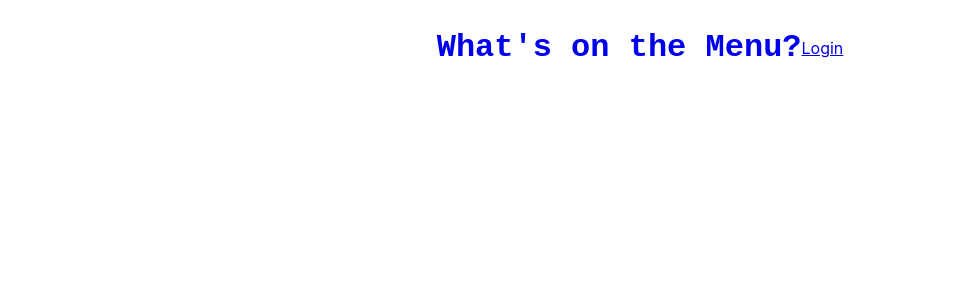
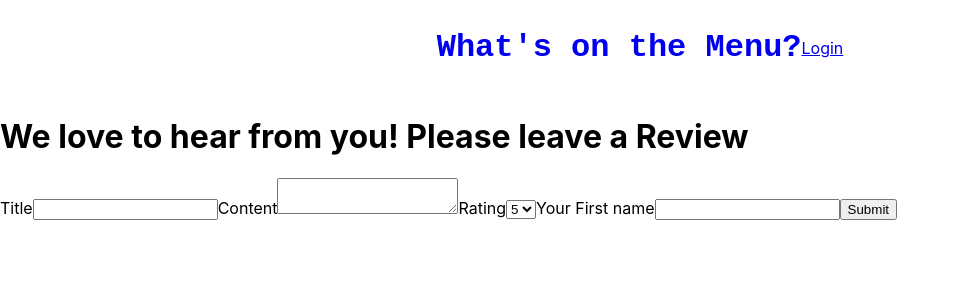
Before and after one commit to VicLeB/whats-on-the-menu, a React (Create React App) app in the folder client/: page /review in a window 1280 px wide. Shown: the top 300 px of the page, without its empty margins (0-959 px from the left). Built offline with nearby package versions, Linux system fonts and the light colour scheme; no server answers.

Commit message:
created review form

```diff
--- a/client/src/App.js
+++ b/client/src/App.js
@@ -4,6 +4,7 @@ import Home from "./views/Home";
 import Navigation from "./components/Navigation";
 import Login from "./views/Login";
 import RestaurantDetails from "./views/RestaurantDetails";
+import LeaveAReview from "./views/LeaveAReview";
 
 function App() {
   const [user, setUser] = useState(null)
@@ -33,6 +34,9 @@ function App() {
         <Route path="/restaurant/:id">
           <RestaurantDetails user={user}/>
         </Route>
+        <Route path="/review">
+          <LeaveAReview/>
+        </Route >
         <Route exact path="/">
           <Home restaurants={restaurants}/>
         </Route>
--- /dev/null
+++ b/client/src/views/LeaveAReview.js
@@ -0,0 +1,47 @@
+import React, { useState, useEffect} from 'react'
+
+function LeaveAReview() {
+    const [title, setTitle] = useState("")
+    const [content, setContent] = useState("")
+    const [reviewerName, setReviewerName] = useState("")
+    const [rating, setRating] = useState(null)
+
+    function handleReviewSubmit(e){
+        e.preventDefault();
+
+
+    }
+
+    return (
+        <div>
+            <h1>We love to hear from you! Please leave a Review</h1>
+            <form onSubmit={handleReviewSubmit}>
+                <label>
+                    Title
+                    <input type="text" value={title} onChange={(e)=> setTitle(e.target.value)}/>
+                </label>
+                <label>
+                    Content
+                    <textarea value={content} onChange={(e)=>setContent(e.target.value)}/>
+                </label>
+                <label>
+                    Rating
+                    <select value={rating} onChange={(e)=>setRating(e.target.value)}>
+                        <option selected value={5}>5</option>
+                        <option value={4}>4</option>
+                        <option value={3}>3</option>
+                        <option value={2}>2</option>
+                        <option value={1}>1</option>
+                    </select>
+                </label>
+                <label>
+                    Your First name
+                    <input type="text" value={reviewerName} onChange={(e)=>setReviewerName(e.target.value)}/>
+                </label>
+                <input type="submit" value="Submit"/>
+            </form>
+        </div>
+    )
+}
+
+export default LeaveAReview
--- a/client/src/views/RestaurantDetails.js
+++ b/client/src/views/RestaurantDetails.js
@@ -1,5 +1,5 @@
 import React, {useEffect, useState} from 'react'
-import { useParams } from 'react-router-dom'
+import { useParams, Link } from 'react-router-dom'
 import ReviewsContainer from '../components/ReviewsContainer'
 
 function RestaurantDetails({user}) {
@@ -12,7 +12,7 @@ function RestaurantDetails({user}) {
         if (user == null){
         return <p>Sign in or Create an account to add your own Review</p>
     } else{
-        return user.admin? null: <button>Add Your Review</button>
+        return user.admin? null: <Link to="/review"><button>Add Your Review</button></Link>
     }
 }
 
```
Also changed, not shown: 1 other file (tests, documents, lock files or other folders).
